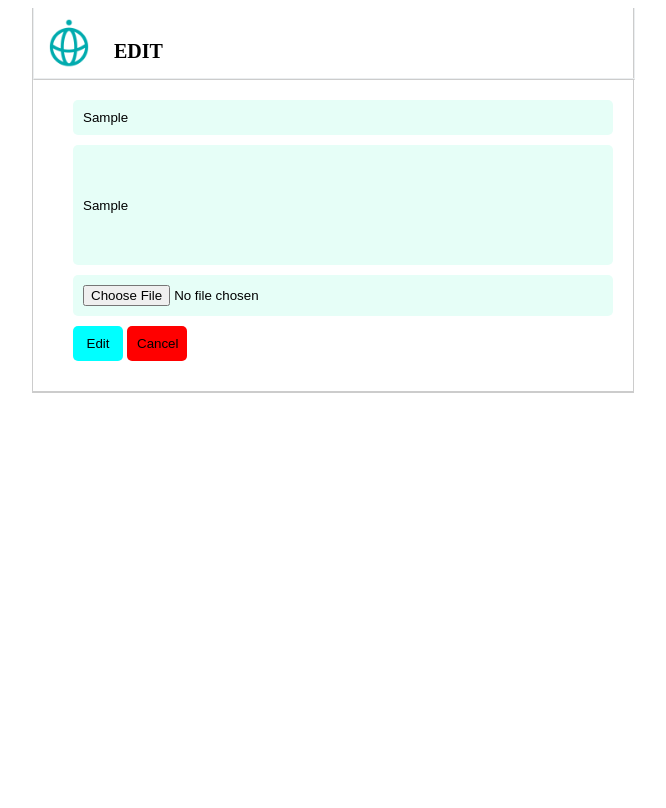
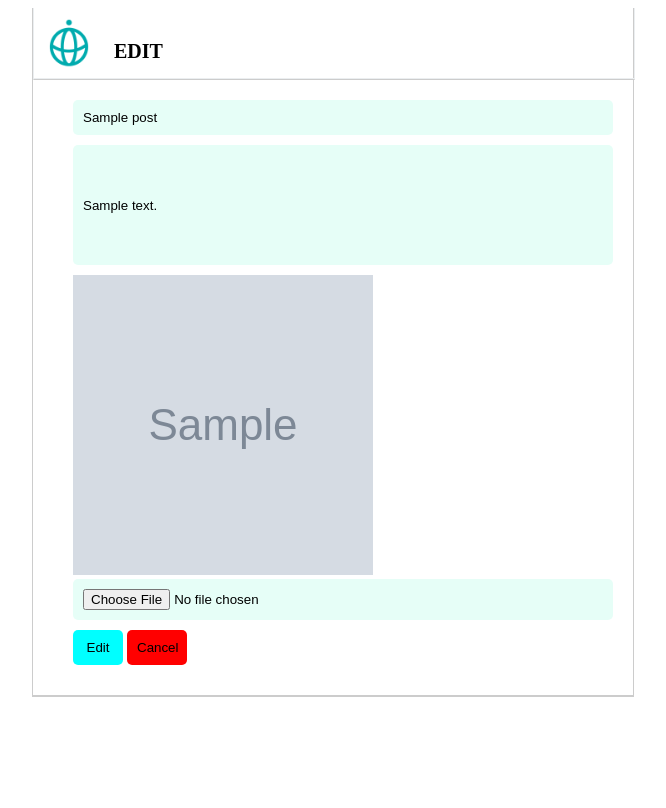
Before and after one commit to Pratikdc/TwitterClone2, a Django app: template templates/update.html in a window 1280 px wide. Shown: the whole page, without its empty margins (307-973 px from the left). Run offline with Django 3.2, Linux system fonts and the light colour scheme; the template is opened without the code that fills it: most values are stand-ins (such as "Sample title", 1, 10 or a date in 2020); grey boxes marked "Sample" are stand-in pictures.

Commit message:
updated the posts.html

```diff
--- a/templates/posts.html
+++ b/templates/posts.html
@@ -41,7 +41,11 @@
           <div class="datetime">{{ post.created_at }}</div>
           <p>{{ post.body}}</p>
           {% if post.image.url %}
-          <img class="Image" src="{{ post.image.url }}" style="width: 100%" />
+          <img
+            class="Image"
+            src="{{ post.image.url }}"
+            style="width: 300px; height: 300px"
+          />
           {% endif %}
           <a href="/delete/{{ post.id }}/"></a>
 
--- a/templates/update.html
+++ b/templates/update.html
@@ -2,24 +2,46 @@
 <section class="content">
   <div class="main">
     <div class="main-header">
-            <img src="/static/img/techis-logo.png" class="logo">
+      <img src="/static/img/techis-logo.png" class="logo" />
       <h1>EDIT</h1>
     </div>
   </div>
   <section class="post_for">
-        <form action="/update/{{post.id}}/" method="POST" enctype="multipart/form-data">
+    <form
+      action="/update/{{post.id}}/"
+      method="POST"
+      enctype="multipart/form-data"
+    >
       {% csrf_token %}
-            <input type="text" name="name" value={{post.name}} required>
-            <input class="texted" type="text" name="body" value={{post.body}} required>
+      <input type="text" name="name" value="{{post.name}}" required />
+      <input
+        class="texted"
+        type="text"
+        name="body"
+        value="{{post.body}}"
+        required
+      />
       <!-- <textarea name="body" value={{post.body}} required></textarea> -->
-
+      {% if post.image.url %}
+      <img
+        class="post-border"
+        src="{{ post.image.url }}"
+        style="width: 300px; height: 300px"
+      />
+      {% endif %}
       <input type="file" name="image" />
-            <input type="submit" value="Edit" style="width: 50px; background-color:aqua" />
-            <input type="submit" value="Cancel" style="width: 60px; background-color: red;" />
+      <input
+        type="submit"
+        value="Edit"
+        style="width: 50px; background-color: aqua"
+      />
+      <input
+        type="submit"
+        value="Cancel"
+        style="width: 60px; background-color: red"
+      />
     </form>
   </section>
 
-
-
-
   {% endblock %}
+</section>
```
Lines whose indentation alone changed are shown as unchanged.
